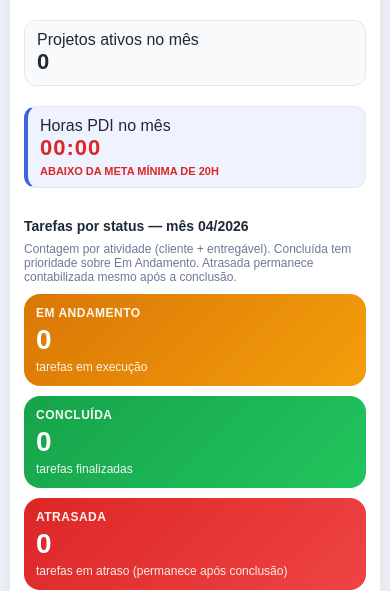
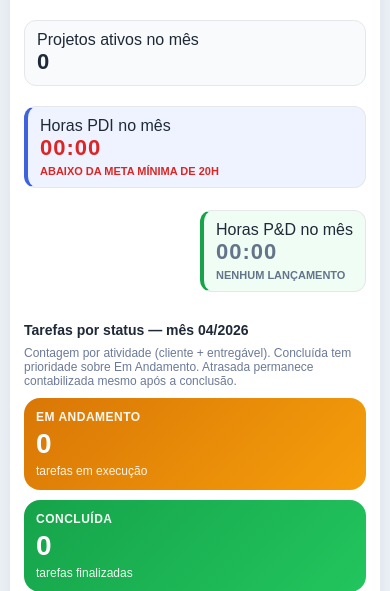
Before and after one commit to salimNabbout/rda_professional-, a Flask app: page / in a window 390 px wide. Shown: the part 985-1576 px from the top of the page. Run offline with Flask 3, Linux system fonts and the light colour scheme; a user stored in the database is signed in; tables that the repository leaves empty hold one stand-in row (values such as "Sample post").

Commit message:
feat: caixa P&D no dashboard + dark mode mobile e gantt
- Dashboard: nova caixa "Horas P&D no mês" abaixo da PDI
- Dark mode: calendários/relógios visíveis (color-scheme: dark)
- Dark mode: legenda do Gantt legível
- Dark mode: tabela Colaboradores (prod-table) corrigida
- Mobile: responsividade fase 1 (breakpoints 960px e 640px)

Co-Authored-By: Claude Sonnet 4.6 <noreply@anthropic.com>

```diff
--- a/app/main/routes.py
+++ b/app/main/routes.py
@@ -271,7 +271,8 @@ def stats_mes_atual(mes_str: str = None):
 
     total_min = sum(por_projeto.values())
 
-    pdi_min = sum(_minutos_registro(r) for r in records if (r.realizado or "") == "PDI")
+    pdi_min  = sum(_minutos_registro(r) for r in records if (r.realizado or "") == "PDI")
+    pand_min = sum(_minutos_registro(r) for r in records if (r.realizado or "") == "P&D")
 
     # Para o gráfico de horas por projeto, remove o sufixo " / CTRL Nº"
     # e deixa somente o nome do cliente.
@@ -289,6 +290,8 @@ def stats_mes_atual(mes_str: str = None):
         "total_horas_pdi": f"{pdi_min // 60:02d}:{pdi_min % 60:02d}",
         "pdi_horas_decimal": round(pdi_min / 60, 2),
         "pdi_meta_minima": 20,
+        "total_horas_pand": f"{pand_min // 60:02d}:{pand_min % 60:02d}",
+        "pand_horas_decimal": round(pand_min / 60, 2),
     }
 
 
--- a/app/static/css/style.css
+++ b/app/static/css/style.css
@@ -253,6 +253,7 @@ th { background: #f8fafc; }
 [data-theme="dark"] [style*="background:#fef3c7"],
 [data-theme="dark"] [style*="background:#fee2e2"],
 [data-theme="dark"] [style*="background:#dcfce7"],
+[data-theme="dark"] [style*="background:#f0fdf4"][style*="border-left:4px solid #16a34a"] { background: #14532d !important; color: #bbf7d0 !important; }
 [data-theme="dark"] [style*="background:#f0fdf4"],
 [data-theme="dark"] [style*="background:#f1f5f9"] {
   background: #1e293b !important;
--- a/app/templates/main/dashboard.html
+++ b/app/templates/main/dashboard.html
@@ -66,6 +66,16 @@
       <strong style="font-size:28px; text-transform:uppercase; font-weight:900; letter-spacing:1px; color:{% if pdi_abaixo %}#dc2626{% else %}#16a34a{% endif %};">{{ stats.total_horas_pdi }}</strong>
       <span style="font-size:11px; font-weight:700; text-transform:uppercase; margin-top:4px; color:{% if pdi_abaixo %}#dc2626{% else %}#16a34a{% endif %};">
         {% if pdi_abaixo %}Abaixo da meta mínima de {{ stats.pdi_meta_minima }}h{% else %}Meta de {{ stats.pdi_meta_minima }}h atingida{% endif %}
+      </span>
+    </div>
+  </div>
+
+  <div class="grid grid-4" style="margin-top:12px;">
+    <div class="summary" style="flex-direction:column; align-items:flex-start; background:#f0fdf4; border-left:4px solid #16a34a; grid-column: 4;">
+      <span>Horas P&amp;D no mês</span>
+      <strong style="font-size:28px; text-transform:uppercase; font-weight:900; letter-spacing:1px; color:{% if stats.pand_horas_decimal > 0 %}#16a34a{% else %}#64748b{% endif %};">{{ stats.total_horas_pand }}</strong>
+      <span style="font-size:11px; font-weight:700; text-transform:uppercase; margin-top:4px; color:{% if stats.pand_horas_decimal > 0 %}#16a34a{% else %}#64748b{% endif %};">
+        {% if stats.pand_horas_decimal > 0 %}Pesquisa &amp; Desenvolvimento{% else %}Nenhum lançamento{% endif %}
       </span>
     </div>
   </div>
```
